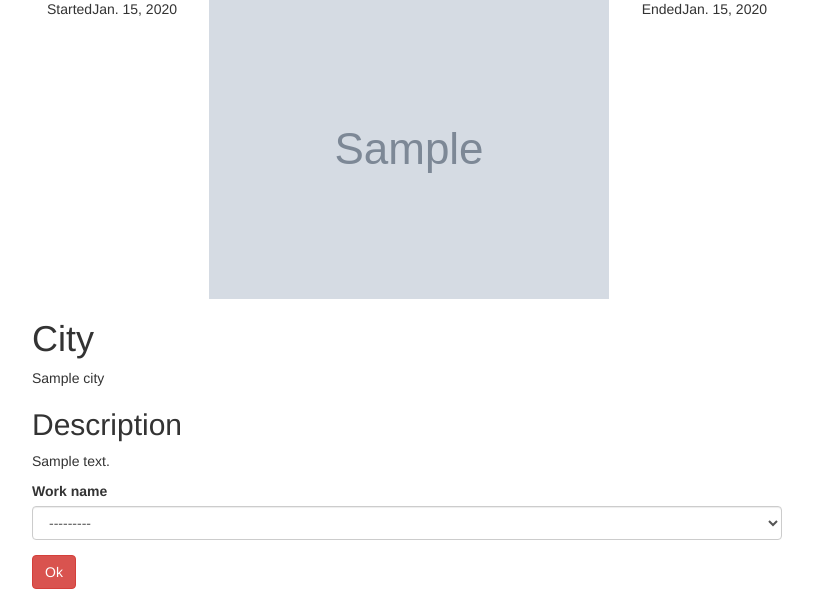
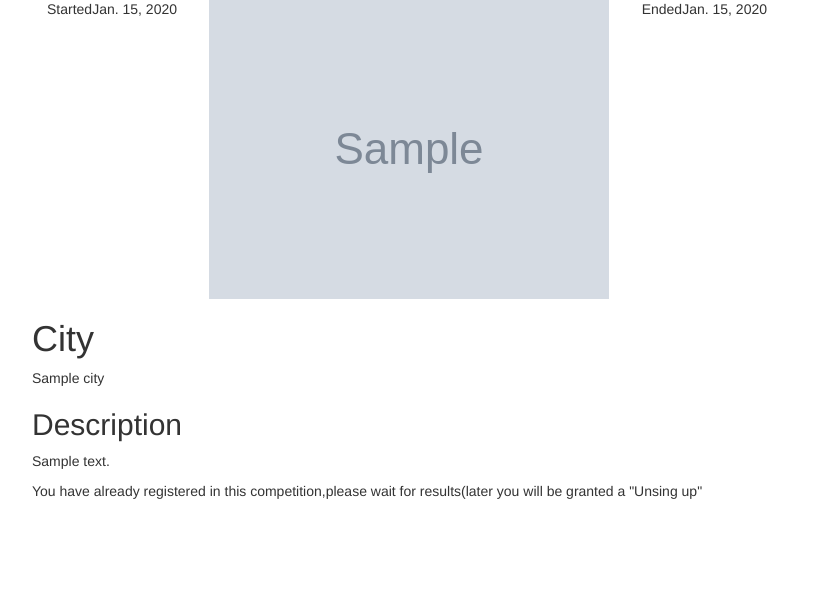
Before and after one commit to VosOditDeus/Course_work, a Django app: page /competition_detail/1/ in a window 1280 px wide. Shown: the part 203-800 px from the top of the page, without its empty margins (53-866 px from the left). Run offline with Django 3.2, Linux system fonts and the light colour scheme; a user stored in the database is signed in; tables that the repository leaves empty hold one stand-in row (values such as "Sample post"); grey boxes marked "Sample" are stand-in pictures; some libraries are stand-ins or nearby versions.

Commit message:
Actions now completed, automatically created on register,upload new works, sing up on competition, etc. Block feed is now full, user can't see his own actions.

```diff
--- a/Course/views.py
+++ b/Course/views.py
@@ -1,3 +1,4 @@
+from ORBit.CORBA import completion_status
 from django import forms
 from django.contrib import messages
 from django.contrib.auth.decorators import login_required
@@ -5,7 +6,7 @@ from django.http.response import HttpResponse, HttpResponseRedirect
 from django.shortcuts import render_to_response, get_object_or_404
 from django.template.context_processors import csrf
 from django.template.defaultfilters import slugify
-
+from actions.utils import *
 from Course_work.settings import MEDIA_URL
 from Course.forms import CommentForm, LogInForm, UserRegistrationForm, ProfileEditForm, UserEditForm , UploadWorkForm,MSingUpForm
 from .models import competition, work,profile,work_for_competition
@@ -17,9 +18,14 @@ def index(request):
     args = {}
     args.update(csrf(request))
     competition_list = competition.objects.all()
+    if request.user in  profile.objects.all():
+        action_list = Action.objects.exclude(user=request.user)[:10]
+    else:
+        action_list = Action.objects.all()[:10]
     args['comp'] = competition_list
     args['backurl'] = request.META.get("HTTP_REFERER")
     args['user'] = request.user
+    args['actions'] = action_list
     return render_to_response('index.html', args)
 
 def competition_detail(request,comp_id):
@@ -124,6 +130,7 @@ def registration(request):
             #Create profile for User
             profile.objects.create(user=new_user)
             args['new_user'] = new_user
+            create_action(request.user.get_full_name(), 'have just registered!')
             return render_to_response('registration/register_done.html', args)
     else:
         user_form = UserRegistrationForm()
@@ -142,12 +149,12 @@ def edit(request):
             user_form.save()
             profile_form.save()
             messages.success(request, 'Profile Successfully updated')
+            create_action(request.user, ' has edited his profile')
         else:
             messages.error(request, 'Error updating your profile')
     else:
         user_form = UserEditForm(instance=request.user)
         profile_form = ProfileEditForm(instance=request.user.profile)
-
     args['user_form'] = user_form
     args['profile_form'] = profile_form
     args['user'] = request.user
@@ -175,20 +182,21 @@ def student_detail(request,student_id):
 def sing_up(request,comp_id):
     args = {}
     args.update(csrf(request))
+    choosen_competiion = competition.objects.get(id=comp_id)
     if request.method == 'POST':
         MSingUpForm.base_fields['work_name'] = forms.ModelChoiceField(queryset=work.objects.filter(author=profile.objects.get(user=request.user)))
         form = MSingUpForm(request.POST)
         r = request.POST.get('work_name')
-        print (work.objects.filter(author=profile.objects.get(user=request.user)))
         if form.is_valid():
             #TODO: Still bug with non request user works
             f1 = form.save(commit=False)
-            f1.competition = competition.objects.get(id=comp_id)
+            f1.competition = choosen_competiion
             f1.work_name = work.objects.get(id=r)
             f1.save()
+            choosen_competiion.students.add(request.user.profile)
+            create_action(request.user, 'singed up on ', f1.competition)
             return HttpResponseRedirect(request.META['HTTP_REFERER'])
         else:
-            print(form.errors)
             return HttpResponse('Failed')
 
 
@@ -202,7 +210,8 @@ def upload_work(request):
             new_work.author = request.user.profile
             new_work.slug = slugify(new_work.name)
             new_work.save()
-            return HttpResponseRedirect(request.META['HTTP_REFERER'])
+            create_action(request.user, 'have uploaded new work', new_work)
+            return HttpResponseRedirect('/')
     else:
         form = UploadWorkForm()
         args['form'] = form
--- a/Course_work/settings.py
+++ b/Course_work/settings.py
@@ -42,6 +42,7 @@ INSTALLED_APPS = [
     #My apps
     'Course',
     'accounts',
+    'actions',
 ]
 
 MIDDLEWARE_CLASSES = [
--- a/templates/base.html
+++ b/templates/base.html
@@ -71,8 +71,9 @@
         {% block feed %}
     <div class="col-md-4 pull-right text-center">
     <h1>Activity feed</h1>
-            </div>
+
         {% endblock %}
+        </div>
     {% endblock %}
 </div> <!-- /container -->
 </body>
--- a/templates/competition_detail.html
+++ b/templates/competition_detail.html
@@ -27,13 +27,15 @@
         </div>
         </div>
             {% if comp.status == 'RUNNING' %}
-
+{%  if user.profile in comp.students.all %}
+<p>You have already registered in this competition,please wait for results(later you will be granted a "Unsing up"</p>
+    {% else %}
 <form action="{% url 'sing_up' comp.id %}" method="post">
 {{ sing_up|crispy }}
     {% csrf_token %}
 <button class="btn btn-danger" type="submit">Ok</button>
 </form>
-
+{% endif %}
 
         {% else %}
                 <div>
--- a/templates/competition_list.html
+++ b/templates/competition_list.html
@@ -15,7 +15,7 @@
         {% else %}
         <div class="col-md-6">
         <h1 class="text-center ">Completed</h1>
-<li class=" test text-center text-capitalize"><a href="{%  url 'detail' c.id %}">{{ c.name }}</a></li>
+<li class=" test text-center text-capitalize"><a href="{%  url 'student_detail' c.id %}">{{ c.name }}</a></li>
         </div>
         </div>
     {% endif %}
--- a/templates/index.html
+++ b/templates/index.html
@@ -14,6 +14,14 @@
     </div>
         {% block feed %}
             {{ block.super }}
+            {% for action in actions %}
+                {% if action.verb == 'have uploaded new work' and action.user != user %}
+                    <li><a href="{% url 'student_detail' action.user.id %}">{{ action.user }}</a> {{ action.verb }} <a href="{% url 'work_d' action.target_id %}">{{ action.target.name }}</a></li>
+                    {% elif action.verb == 'singed up on ' and action.user != user %}
+                    <li>{{ action.user }} {{ action.verb }} <a href="{% url 'detail' action.target_id %}">{{ action.target.name }}</a></li>
+                {% endif %}
+{#                <li>{{ action.user }} {{ action.verb }} {{ action.targer }}</li>#}
+            {% endfor %}
             {% endblock %}
 {#        {% block feed %}#}
 {#    <div class="col-md-3 pull-right">#}
--- a/templates/list_student.html
+++ b/templates/list_student.html
@@ -9,7 +9,7 @@
     <p class="text-muted pull-right">Note: Only students</p>
 {% for student in list %}
     <ul>
-        <li><a href="{% url 'std_d' student.id %}">{{ student.user }}</a></li>
+        <li><a href="{% url 'student_detail' student.id %}">{{ student.user }}</a></li>
     </ul>
     {% endfor %}
     </div>
```
